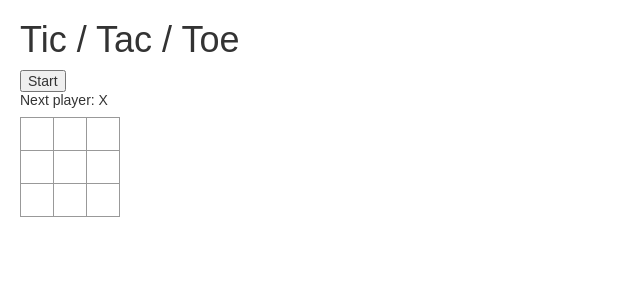
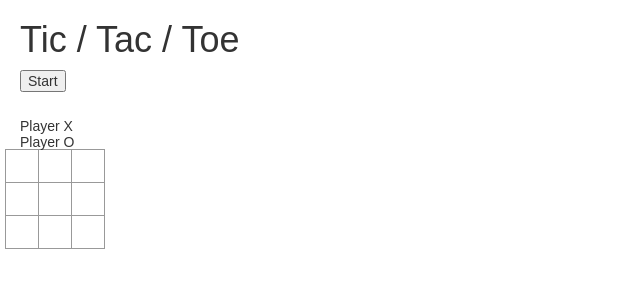
Before and after one commit to wcyjoyce/tictactoe, a React app: page / in a window 1280 px wide. Shown: the top 300 px of the page, without its empty margins (0-640 px from the left). Built offline with nearby package versions, Linux system fonts and the light colour scheme.

Commit message:
winner message updated

```diff
--- a/src/components/board.jsx
+++ b/src/components/board.jsx
@@ -10,7 +10,7 @@ class Board extends Component {
     }
   }
 
-  handleClick(i) {
+  handleClick = (i) => {
     const squares = this.state.squares.slice();
     if (this.props.calculateWinner(squares) || squares[i]) {
       return;
@@ -22,10 +22,11 @@ class Board extends Component {
     });
   }
 
-  renderSquare(i) {
+  renderSquare = (i) => {
     return (
       <Square
         value={this.state.squares[i]}
+        nextPlayer={this.state.nextPlayer}
         onClick={() => this.handleClick(i)}
       />
     );
@@ -33,30 +34,43 @@ class Board extends Component {
 
   render() {
     const winner = this.props.calculateWinner(this.state.squares);
+    const activePlayer = this.state.nextPlayer ? "X" : "O";
     let status;
+    let image;
     if (winner) {
-      status = "Winner: " + winner;
-    } else {
-      status = "Next player: " + (this.state.nextPlayer ? "X" : "O");
+      status = "We have a winner!";
+      image = "../src/winner.png";
+    // } else {
+    //   status = "Player: " + activePlayer;
     }
 
     return (
       <div>
-        <div className="status">{status}</div>
-        <div className="board-row">
+      <div className="status">
+        <div className={`winner ${winner}`}>{winner}</div>
+        <div className="message">{status}</div>
+        <img src={image} />
+      </div>
+        <div className="players">
+          <div className={`player${this.state.nextPlayer ? " " + activePlayer : ""}`}>Player X</div>
+          <div className={`player${this.state.nextPlayer ? "" : " " + activePlayer}`}>Player O</div>
+        </div>
+        <div className="board">
+          <div className="row">
             {this.renderSquare(0)}
             {this.renderSquare(1)}
             {this.renderSquare(2)}
           </div>
-        <div className="board-row">
+          <div className="row">
             {this.renderSquare(3)}
             {this.renderSquare(4)}
             {this.renderSquare(5)}
           </div>
-        <div className="board-row">
+          <div className="row">
             {this.renderSquare(6)}
             {this.renderSquare(7)}
             {this.renderSquare(8)}
+          </div>
         </div>
       </div>
     );
```
Lines whose indentation alone changed are shown as unchanged.
